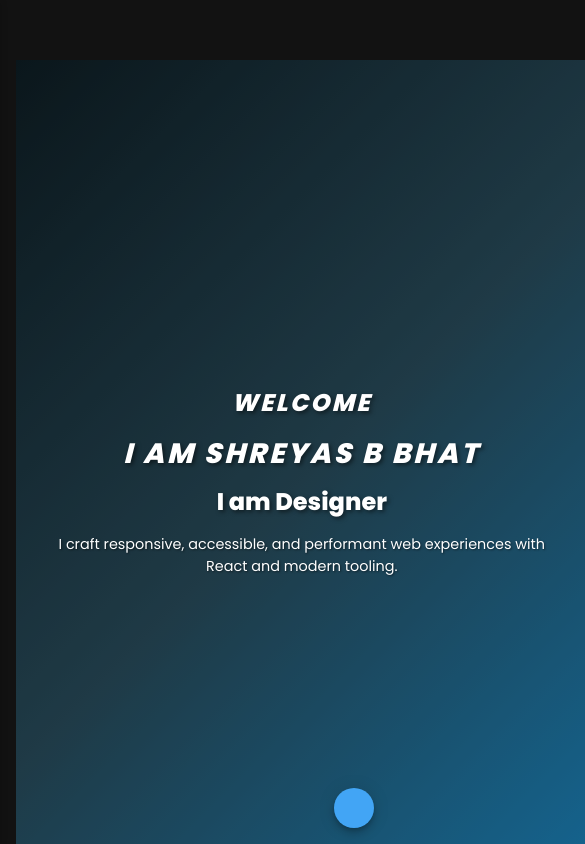
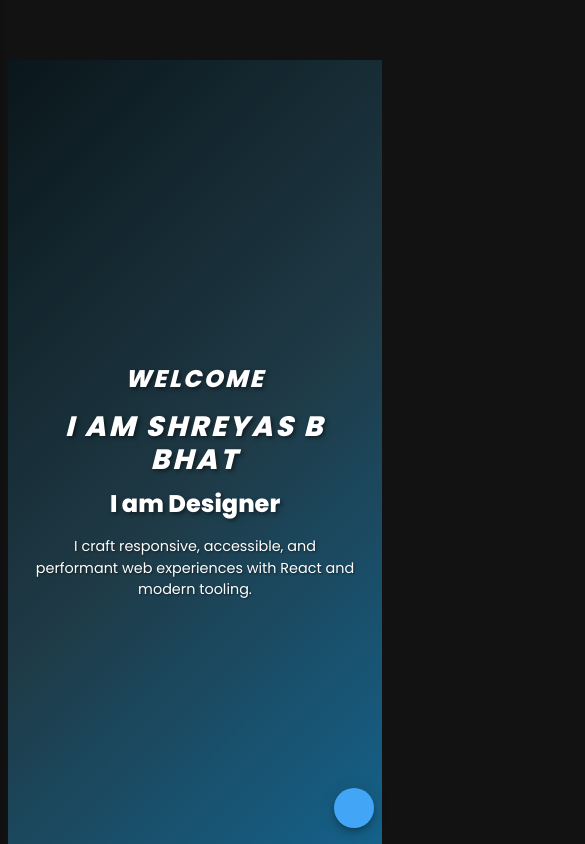
Before and after one commit to shreyasbrook/my-portfolio, a React (Create React App) app: page / in a window 390 px wide. Shown: the top 844 px of the page, 585 px wide, since content can reach past the window. Built offline with nearby package versions, Linux system fonts and the light colour scheme; some icons are missing.

Commit message:
my fifth commit

```diff
--- a/src/App.js
+++ b/src/App.js
@@ -67,7 +67,7 @@ function App() {
   return (
     <ThemeProvider theme={appTheme}>
       <CssBaseline />
-      <div className="App" style={{ display: 'flex', backgroundColor: appTheme.palette.background.default }}>
+  <div className="App" style={{ display: 'flex', backgroundColor: appTheme.palette.background.default, minHeight: '100vh', width: '100vw', boxSizing: 'border-box', overflowX: 'hidden' }}>
         {!mobileOpen && (
           <IconButton
             aria-label="open drawer"
@@ -99,11 +99,13 @@ function App() {
 
         <div style={{
           flex: 1,
-          marginLeft: mobileOpen ? (isMobile ? 280 : 320) : 0,
+          marginLeft: !isMobile && mobileOpen ? 320 : 0,
           transition: 'margin-left 0.3s ease-in-out',
           paddingTop: isMobile ? 60 : 80,
-          paddingLeft: isMobile ? 16 : 0,
-          paddingRight: isMobile ? 16 : 0
+          paddingLeft: isMobile ? 8 : 0,
+          paddingRight: isMobile ? 8 : 0,
+          width: '100%',
+          boxSizing: 'border-box',
         }}>
           <div data-section="home">
             <Home />
--- a/src/components/Drawer.js
+++ b/src/components/Drawer.js
@@ -71,23 +71,21 @@ export default function Drawer({
 
   return (
     <Box sx={{
-      width: '100vw',
-      maxWidth: '100vw',
+      width: isMobile ? '50vw' : width,
       height: '100vh',
-      minHeight: '100vh',
       borderRight: isMobile ? 0 : 1,
       borderColor: 'divider',
       bgcolor: 'background.paper',
       color: 'text.primary',
       position: 'fixed',
       top: 0,
-      left: isMobile ? (mobileOpen ? 0 : '-100%') : (mobileOpen ? 0 : '-100%'),
+      left: isMobile ? (mobileOpen ? 0 : '-50vw') : (mobileOpen ? 0 : '-100%'),
       zIndex: 1200,
       overflow: 'hidden',
       transition: 'left 0.3s ease-in-out',
       boxShadow: isMobile ? 3 : 0
     }} aria-label="Primary navigation" aria-expanded={mobileOpen}>
-  <Box sx={{ display: 'flex', flexDirection: 'column', height: '100%', width: '100%' }}>
+      <Box sx={{ display: 'flex', flexDirection: 'column', height: '100%' }}>
   {/* Header */}
         <Box
           sx={{
@@ -134,22 +132,6 @@ export default function Drawer({
         </Box>
 
         <Divider />
-        {/* Social Links */}
-        <Box sx={{ display: 'flex', justifyContent: 'center', gap: 2, py: 2 }}>
-          {socials.map(social => (
-            <IconButton
-              key={social.id}
-              component="a"
-              href={social.href}
-              target="_blank"
-              rel="noopener noreferrer"
-              aria-label={social.id}
-              sx={{ color: 'inherit' }}
-            >
-              {social.icon}
-            </IconButton>
-          ))}
-        </Box>
 
         {/* Navigation */}
         <Box component="nav" role="navigation" aria-label="Sections" sx={{ flex: 1, overflowY: 'auto' }}>
```
